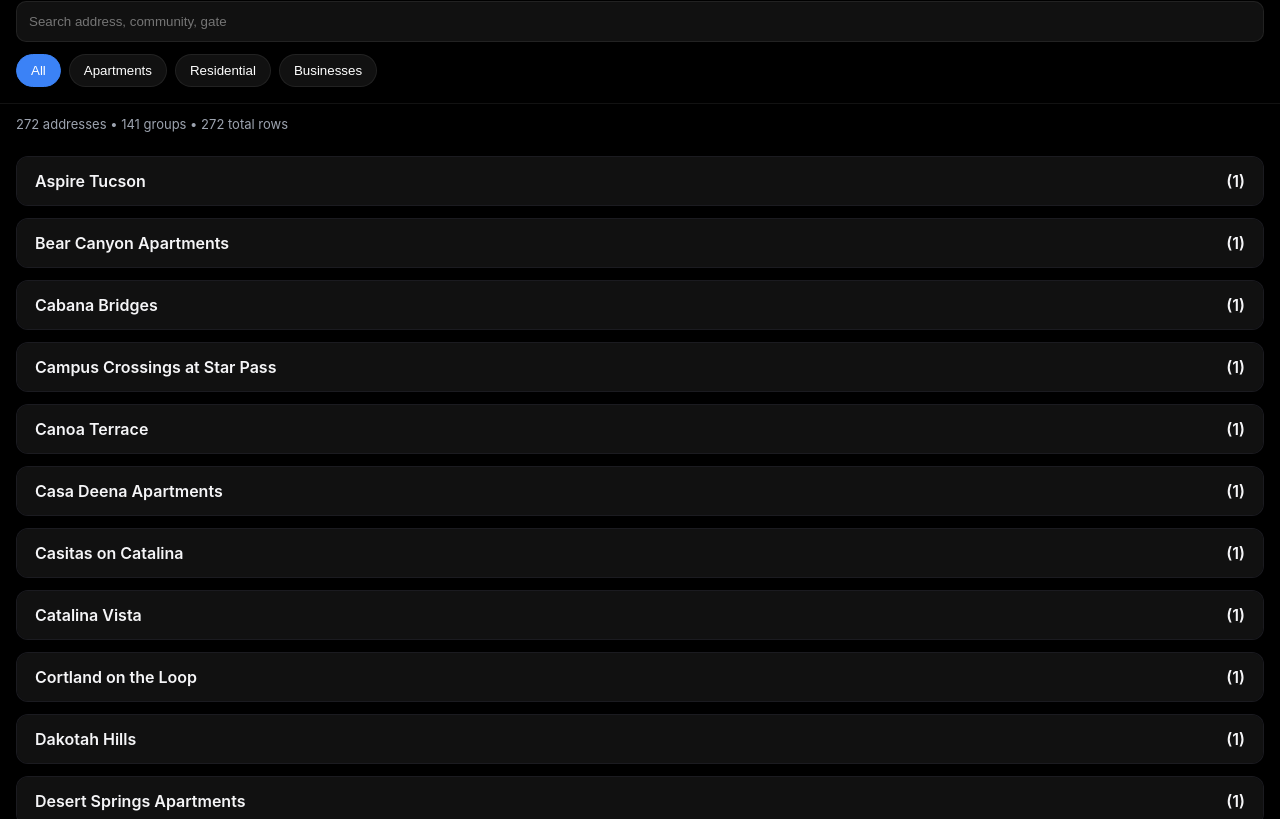
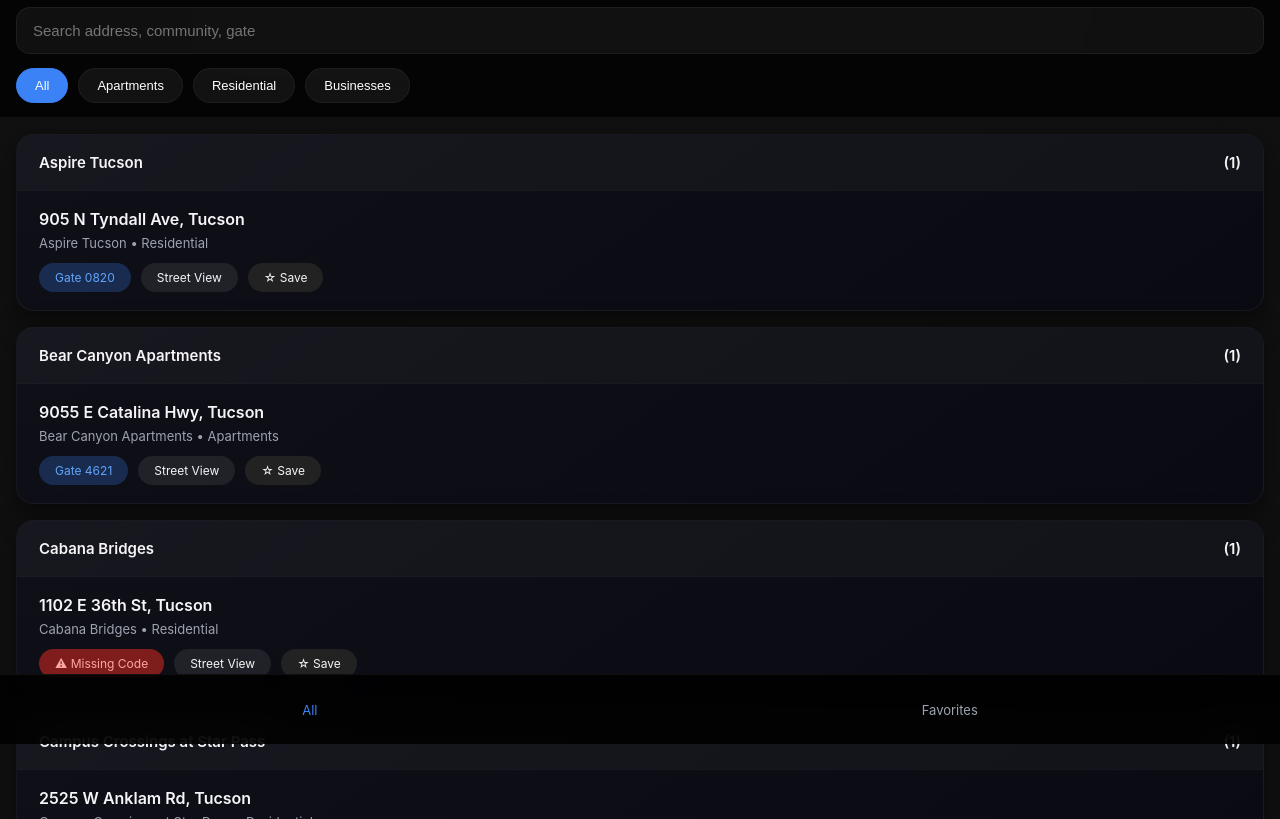
Before and after one commit to azintegra/FinalFlex-, a plain HTML site: page index.html in a window 1280 px wide. Shown: the part 56-875 px from the top of the page. Drawn offline with Linux system fonts and the light colour scheme.

Commit message:
Add files via upload

```diff
--- a/index.html
+++ b/index.html
@@ -5,57 +5,67 @@
 <meta name="viewport" content="width=device-width, initial-scale=1.0, viewport-fit=cover"/>
 <title>Flex Gate & Locker Codes</title>
 
+<link rel="manifest" href="manifest.json">
+
 <style>
-:root {
+:root{
   --bg:#000;
-  --surface:#0a0a0f;
+  --surface:#0f0f18;
   --text:#f5f5f7;
   --sub:#9ca3af;
   --accent:#3b82f6;
-  --border:rgba(255,255,255,0.07);
 }
 
 *{box-sizing:border-box;margin:0;padding:0}
+
 body{
-  background:var(--bg);
+  font-family:-apple-system,BlinkMacSystemFont,"Segoe UI",Roboto,sans-serif;
   color:var(--text);
-  font-family:-apple-system,BlinkMacSystemFont,"Segoe UI",Roboto,sans-serif;
+  background:radial-gradient(circle at top,#111 0%,#000 65%);
+  -webkit-font-smoothing:antialiased;
+  padding-bottom:80px;
 }
 
 header{
   position:sticky;
   top:0;
-  background:rgba(0,0,0,0.95);
-  padding:16px;
-  border-bottom:1px solid var(--border);
+  backdrop-filter:blur(20px);
+  background:rgba(0,0,0,0.75);
+  padding:18px 16px 14px;
+  border-bottom:1px solid rgba(255,255,255,0.05);
+  z-index:100;
 }
 
 h1{
-  font-size:24px;
-  margin-bottom:12px;
+  font-size:26px;
+  font-weight:700;
+  margin-bottom:14px;
 }
 
 .search input{
   width:100%;
-  padding:12px;
-  background:#111;
-  border:1px solid var(--border);
-  border-radius:10px;
+  padding:14px 16px;
+  border-radius:14px;
+  border:1px solid rgba(255,255,255,0.06);
+  background:rgba(255,255,255,0.05);
   color:white;
+  font-size:15px;
 }
 
 .filters{
   display:flex;
-  gap:8px;
-  margin-top:12px;
+  gap:10px;
+  margin-top:14px;
 }
 
 .filter-btn{
-  padding:8px 14px;
+  padding:9px 18px;
   border-radius:999px;
-  border:1px solid var(--border);
-  background:#111;
+  background:rgba(255,255,255,0.06);
+  border:1px solid rgba(255,255,255,0.05);
   color:white;
+  font-size:13px;
+  transition:all .15s ease;
   cursor:pointer;
 }
 
@@ -64,90 +74,116 @@ h1{
   border-color:var(--accent);
 }
 
-.stats{
-  padding:12px 16px;
-  color:var(--sub);
-  font-size:13px;
+.group{
+  margin:16px;
+  border-radius:18px;
+  background:linear-gradient(145deg,#0f0f18,#0a0a12);
+  border:1px solid rgba(255,255,255,0.05);
+  box-shadow:0 10px 30px rgba(0,0,0,.5);
+  overflow:hidden;
+  animation:fadeIn .3s ease;
 }
 
-.group{
-  margin:12px 16px;
-  background:var(--surface);
-  border-radius:12px;
-  border:1px solid var(--border);
-  overflow:hidden;
+@keyframes fadeIn{
+  from{opacity:0;transform:translateY(8px)}
+  to{opacity:1;transform:translateY(0)}
 }
 
 .group-header{
-  padding:14px 18px;
-  background:#111;
+  padding:18px 22px;
+  font-weight:600;
+  font-size:15px;
+  background:rgba(255,255,255,0.03);
   cursor:pointer;
-  font-weight:600;
   display:flex;
   justify-content:space-between;
 }
 
-.group.collapsed .items{display:none}
-
 .entry{
-  padding:14px 18px;
-  border-top:1px solid var(--border);
+  padding:18px 22px;
+  border-top:1px solid rgba(255,255,255,0.05);
 }
 
 .address{
+  font-size:16px;
   font-weight:600;
-  margin-bottom:4px;
+  margin-bottom:6px;
 }
 
 .location{
+  font-size:13px;
   color:var(--sub);
-  font-size:14px;
-  margin-bottom:8px;
+  margin-bottom:12px;
 }
 
 .tags{
   display:flex;
-  gap:8px;
+  gap:10px;
   flex-wrap:wrap;
 }
 
 .tag{
-  padding:6px 12px;
-  border-radius:8px;
+  padding:7px 16px;
+  border-radius:999px;
+  font-size:12px;
+  cursor:pointer;
+  transition:all .15s ease;
+}
+
+.tag:active{
+  transform:scale(.9);
+}
+
+.tag.gate{
+  background:rgba(59,130,246,.25);
+  color:#60a5fa;
+}
+
+.tag.gate.missing{
+  background:#7f1d1d;
+  color:#fca5a5;
+}
+
+.tag.street{
+  background:rgba(255,255,255,.08);
+}
+
+.tag.favorite{
+  background:#222;
+}
+
+.bottom-nav{
+  position:fixed;
+  bottom:0;
+  left:0;
+  right:0;
+  height:70px;
+  background:rgba(0,0,0,0.85);
+  backdrop-filter:blur(20px);
+  border-top:1px solid rgba(255,255,255,0.05);
+  display:flex;
+  justify-content:space-around;
+  align-items:center;
+}
+
+.bottom-btn{
+  color:var(--sub);
   font-size:13px;
-  text-decoration:none;
   cursor:pointer;
 }
 
-.tag.gate{
-  background:rgba(59,130,246,0.2);
-  color:#60a5fa;
-}
-
-.tag.street{
-  background:#1f2937;
-  color:white;
-}
-
-.tag.type{
-  background:#111;
-  color:var(--sub);
-}
-
-footer{
-  text-align:center;
-  padding:16px;
-  color:var(--sub);
-  font-size:12px;
+.bottom-btn.active{
+  color:var(--accent);
 }
 </style>
 </head>
+
 <body>
 
 <header>
 <h1>Flex Gate & Locker Codes</h1>
 <div class="search">
-<input id="q" placeholder="Search address, community, gate" autocomplete="off"/>
+<input id="q" placeholder="Search address, community, gate"/>
 </div>
 <div class="filters">
 <button class="filter-btn active" data-type="All">All</button>
@@ -157,92 +193,89 @@ footer{
 </div>
 </header>
 
-<div class="stats" id="stats">Loading...</div>
 <main id="list"></main>
-<footer>Hosted on GitHub Pages</footer>
+
+<div class="bottom-nav">
+  <div class="bottom-btn active" id="navAll">All</div>
+  <div class="bottom-btn" id="navFav">Favorites</div>
+</div>
 
 <script>
 let DATA = {};
-let META = {};
-let currentType = "All";
+let currentType="All";
+let favorites = JSON.parse(localStorage.getItem("favorites")||"[]");
+let showFavorites = false;
 
-const qInput = document.getElementById('q');
-const stats = document.getElementById('stats');
-const list = document.getElementById('list');
+const qInput=document.getElementById('q');
+const list=document.getElementById('list');
 
-function openMap(encodedAddress) {
-  const appUrl = `comgooglemaps://?q=${encodedAddress}`;
-  const webUrl = `https://www.google.com/maps/search/?api=1&query=${encodedAddress}`;
+function openMap(encoded){
+  const app=`comgooglemaps://?q=${encoded}`;
+  const web=`https://www.google.com/maps/search/?api=1&query=${encoded}`;
+  window.location=app;
+  setTimeout(()=>{window.location=web},600);
+}
 
-  window.location = appUrl;
-
-  setTimeout(function () {
-    window.location = webUrl;
-  }, 600);
+function toggleFavorite(address){
+  if(favorites.includes(address)){
+    favorites=favorites.filter(a=>a!==address);
+  }else{
+    favorites.push(address);
+  }
+  localStorage.setItem("favorites",JSON.stringify(favorites));
+  render();
 }
 
 function render(){
-  const query = qInput.value.toLowerCase().trim();
-  let totalMatches = 0;
-  let groupCount = 0;
+  const query=qInput.value.toLowerCase().trim();
 
-  const html = Object.entries(DATA).map(([community, entries])=>{
+  const html=Object.entries(DATA).map(([community,entries])=>{
 
-    const filtered = entries.filter(e=>{
-      const typeMatch = currentType==="All"||e.type===currentType;
-      const searchMatch =
+    const filtered=entries.filter(e=>{
+      if(showFavorites && !favorites.includes(e.address)) return false;
+      const typeMatch=currentType==="All"||e.type===currentType;
+      const searchMatch=
         e.address.toLowerCase().includes(query)||
         community.toLowerCase().includes(query)||
-        (e.gate||'').toLowerCase().includes(query);
+        (e.gate||"").toLowerCase().includes(query);
       return typeMatch&&searchMatch;
     });
 
     if(!filtered.length) return "";
 
-    totalMatches+=filtered.length;
-    groupCount++;
-
     return `
-      <div class="group collapsed">
+      <div class="group">
         <div class="group-header">
           ${community}
           <span>(${filtered.length})</span>
         </div>
-        <div class="items">
         ${filtered.map(e=>`
           <div class="entry">
             <div class="address">${e.address}</div>
             <div class="location">${community} • ${e.type}</div>
             <div class="tags">
-                <span class="tag gate">${e.gate?'Gate '+e.gate:'No Code'}</span>
+              <span class="tag gate ${!e.gate?'missing':''}">
+                ${e.gate?'Gate '+e.gate:'⚠ Missing Code'}
+              </span>
               <span class="tag street"
-                      onclick="openMap('${encodeURIComponent(e.address + ', ' + community + ', Tucson, AZ')}')">
+                onclick="openMap('${encodeURIComponent(e.address+', '+community+', Tucson, AZ')}')">
                 Street View
               </span>
-                <span class="tag type">${e.type.toLowerCase()}</span>
+              <span class="tag favorite"
+                onclick="toggleFavorite('${e.address}')">
+                ${favorites.includes(e.address)?'★ Saved':'☆ Save'}
+              </span>
             </div>
           </div>
         `).join("")}
       </div>
-      </div>
     `;
   }).join("");
 
-  stats.textContent=`${totalMatches} addresses • ${groupCount} groups • ${META.total_rows_after_cleaning||0} total rows`;
-  list.innerHTML=html||"<div style='padding:40px;text-align:center;color:#666;'>No results</div>";
-
-  document.querySelectorAll('.group-header').forEach(h=>{
-    h.addEventListener('click',()=>{
-      h.parentElement.classList.toggle('collapsed');
-    });
-  });
+  list.innerHTML=html||"<div style='padding:60px;text-align:center;color:#666;'>No results</div>";
 }
 
-let timeout;
-qInput.addEventListener('input',()=>{
-  clearTimeout(timeout);
-  timeout=setTimeout(render,150);
-});
+qInput.addEventListener('input',render);
 
 document.querySelectorAll('.filter-btn').forEach(btn=>{
   btn.addEventListener('click',()=>{
@@ -253,15 +286,25 @@ document.querySelectorAll('.filter-btn').forEach(btn=>{
   });
 });
 
+document.getElementById("navAll").onclick=()=>{
+  showFavorites=false;
+  document.getElementById("navAll").classList.add("active");
+  document.getElementById("navFav").classList.remove("active");
+  render();
+};
+
+document.getElementById("navFav").onclick=()=>{
+  showFavorites=true;
+  document.getElementById("navFav").classList.add("active");
+  document.getElementById("navAll").classList.remove("active");
+  render();
+};
+
 fetch('data.json')
   .then(r=>r.json())
   .then(data=>{
     DATA=data.groups;
-    META=data.meta;
     render();
-  })
-  .catch(()=>{
-    stats.textContent="Failed to load data.json";
   });
 </script>
 
```
Lines whose indentation alone changed are shown as unchanged.
